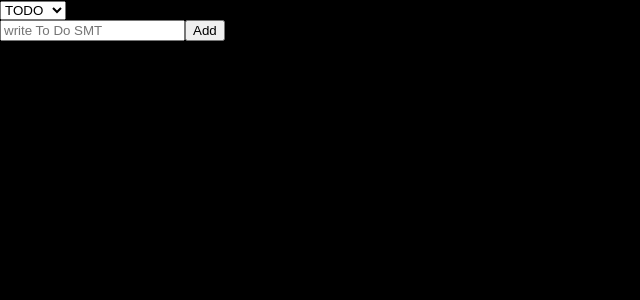
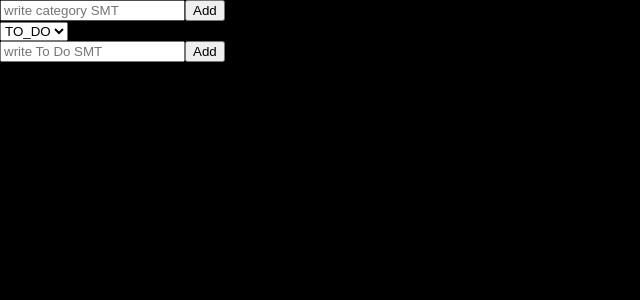
Before and after one commit to hozzijeong/react-masterclass, a React (Create React App) app: page / in a window 1280 px wide. Shown: the top 300 px of the page, without its empty margins (0-640 px from the left). Built offline with nearby package versions, Linux system fonts and the light colour scheme.

Commit message:
Feat: Category 동적 추가 완려

```diff
--- a/src/Storage/localStorage.ts
+++ b/src/Storage/localStorage.ts
@@ -1,7 +1,7 @@
-export function setTodoStorage(key: string, data: string) {
+export function setLocalStorage(key: string, data: string) {
     localStorage.setItem(key, data);
 }
 
-export function getTodoStorage(key: string): string {
+export function getLocalStorage(key: string): string {
     return localStorage.getItem(key) as string;
 }
--- a/src/atom.tsx
+++ b/src/atom.tsx
@@ -1,5 +1,5 @@
 import { atom, selector } from "recoil";
-import { getTodoStorage } from "./Storage/localStorage";
+import { getLocalStorage } from "./Storage/localStorage";
 
 /**
  * Selector를 사용해서 코드를 좀 더 이쁘게 만들어 보기
@@ -24,7 +24,9 @@ export const Category: ICategory = {
 
 export const categoryAtom = atom<ICategory>({
     key: "categoryAtom",
-    default: Category,
+    default: getLocalStorage("category")
+        ? JSON.parse(getLocalStorage("category"))
+        : Category,
 });
 
 export interface ToDoProps {
@@ -35,7 +37,7 @@ export interface ToDoProps {
 
 export const toDosAtom = atom<ToDoProps[]>({
     key: "toDo",
-    default: getTodoStorage("toDo") ? JSON.parse(getTodoStorage("toDo")) : [],
+    default: getLocalStorage("toDo") ? JSON.parse(getLocalStorage("toDo")) : [],
 });
 
 export const category = atom<Number>({
--- /dev/null
+++ b/src/components/CreateCategory.tsx
@@ -0,0 +1,35 @@
+import { useForm } from "react-hook-form";
+import { useRecoilState, useRecoilValue } from "recoil";
+import { categoryAtom } from "../atom";
+import { setLocalStorage } from "../Storage/localStorage";
+
+interface FormProps {
+    category: string;
+}
+
+function CreateCategory() {
+    const { register, handleSubmit, setValue } = useForm<FormProps>();
+    const [categories, setCategories] = useRecoilState(categoryAtom);
+    const onSubmit = ({ category }: FormProps) => {
+        const val = Object.values(categories).length;
+        const newData = { ...categories };
+        newData[category] = val;
+        setCategories(newData);
+        setValue("category", "");
+        setLocalStorage(
+            "category",
+            JSON.stringify({ ...categories, ...newData }),
+        );
+    };
+    return (
+        <form onSubmit={handleSubmit(onSubmit)}>
+            <input
+                {...register("category", { required: "write To category!!" })}
+                placeholder="write category SMT"
+            />
+            <button>Add</button>
+        </form>
+    );
+}
+
+export default CreateCategory;
--- a/src/components/CreateToDo.tsx
+++ b/src/components/CreateToDo.tsx
@@ -1,7 +1,7 @@
 import { useForm } from "react-hook-form";
 import { useRecoilState, useRecoilValue } from "recoil";
 import { category, toDosAtom } from "../atom";
-import { setTodoStorage } from "../Storage/localStorage";
+import { setLocalStorage } from "../Storage/localStorage";
 
 interface FormProps {
     toDo: string;
@@ -15,7 +15,7 @@ function CreateToDo() {
         const data = { id: Date.now(), category: curCategory, text: toDo };
         setToDos((cur) => [data, ...cur]);
         setValue("toDo", "");
-        setTodoStorage("toDo", JSON.stringify([data, ...toDos]));
+        setLocalStorage("toDo", JSON.stringify([data, ...toDos]));
     };
     return (
         <form onSubmit={handleSubmit(onSubmit)}>
--- a/src/components/ToDo.tsx
+++ b/src/components/ToDo.tsx
@@ -1,7 +1,7 @@
 import React from "react";
 import { useRecoilValue, useSetRecoilState } from "recoil";
 import { Category, ToDoProps, toDosAtom, categoryAtom } from "../atom";
-import { setTodoStorage } from "../Storage/localStorage";
+import { setLocalStorage } from "../Storage/localStorage";
 
 // Categories
 function ToDo({ text, category, id }: ToDoProps) {
@@ -19,7 +19,7 @@ function ToDo({ text, category, id }: ToDoProps) {
                 newToDo,
                 ...curToDo.slice(curTargetIndex + 1),
             ];
-            setTodoStorage("toDo", JSON.stringify(newArr));
+            setLocalStorage("toDo", JSON.stringify(newArr));
 
             return newArr;
         });
@@ -30,7 +30,7 @@ function ToDo({ text, category, id }: ToDoProps) {
         for (const [key, value] of Object.entries(categoryItems)) {
             arr.push(
                 category !== value && (
-                    <button name={value + ""} onClick={onClick}>
+                    <button key={key} name={value + ""} onClick={onClick}>
                         {key}
                     </button>
                 ),
--- a/src/components/ToDoList.tsx
+++ b/src/components/ToDoList.tsx
@@ -1,12 +1,20 @@
 import { useState } from "react";
 import { useRecoilState, useRecoilValue } from "recoil";
-import { category, exportToDo, toDosAtom, Category } from "../atom";
+import {
+    category,
+    exportToDo,
+    toDosAtom,
+    Category,
+    categoryAtom,
+} from "../atom";
+import CreateCategory from "./CreateCategory";
 import CreateToDo from "./CreateToDo";
 import ToDo from "./ToDo";
 // Categories
 // Allow users to create custom categories.
 function ToDoList() {
     const [value, setValue] = useState(Category.TO_DO);
+    const categoryItems = useRecoilValue(categoryAtom);
     const toDos = useRecoilValue(exportToDo);
     const [curCategory, setCurCategory] = useRecoilState(category);
     const onInput = (event: React.FormEvent<HTMLSelectElement>) => {
@@ -16,13 +24,27 @@ function ToDoList() {
         setValue(Number(value));
         setCurCategory(Number(value));
     };
-    console.log(toDos);
+
+    const getOptions = () => {
+        const arr = [];
+        for (const [key, value] of Object.entries(categoryItems)) {
+            arr.push(
+                <option key={key} value={value + ""}>
+                    {key}
+                </option>,
+            );
+        }
+        return arr;
+    };
+    console.log(categoryItems);
     return (
         <div>
+            <CreateCategory />
             <select value={value} onInput={onInput}>
-                <option value={Category.TO_DO + ""}>TODO</option>
+                {getOptions()}
+                {/* <option value={Category.TO_DO + ""}>TODO</option>
                 <option value={Category.DOING + ""}>DOING</option>
-                <option value={Category.DONE + ""}>DONE</option>
+                <option value={Category.DONE + ""}>DONE</option> */}
             </select>
             <CreateToDo />
             <br />
```
